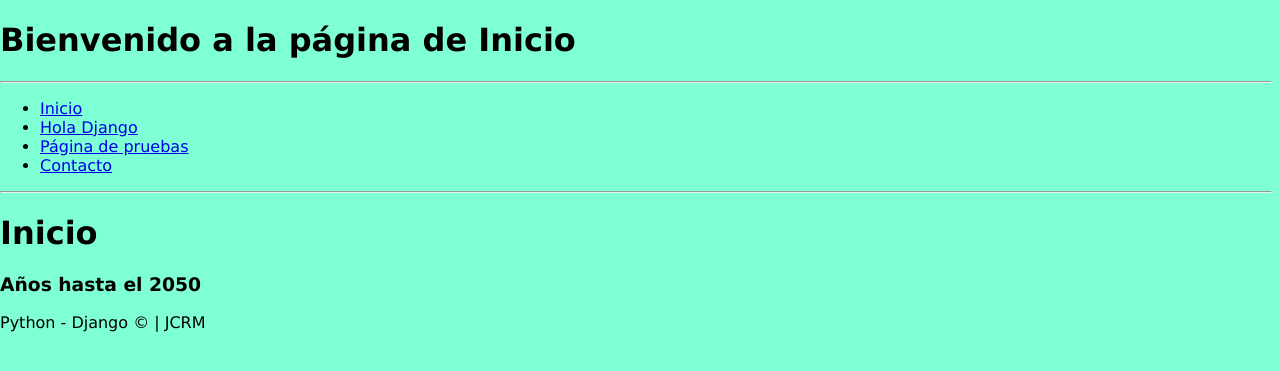
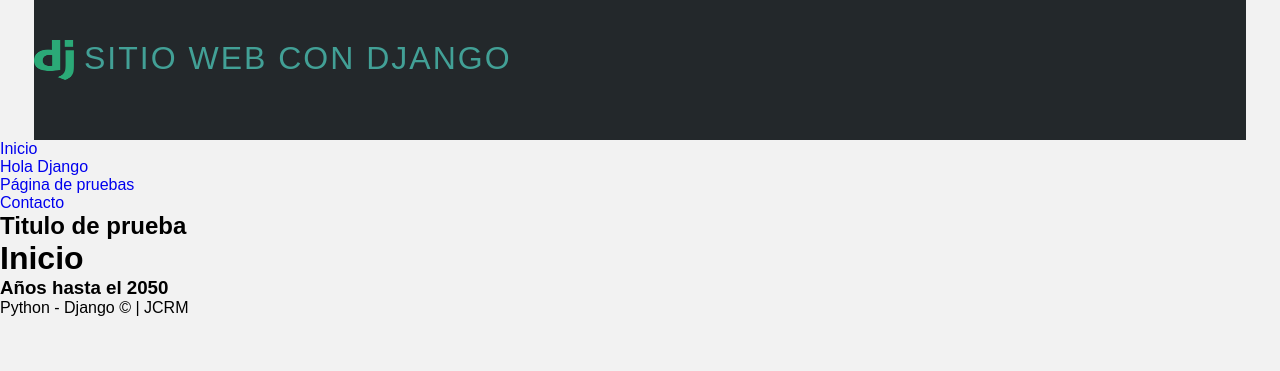
Before and after one commit to jcarlosMariscal/JCRM-9A-DDI-DGS-P2, a Django app: page / in a window 1280 px wide. Shown: the top 371 px of the page. Run offline with Django 3.2, Linux system fonts and the light colour scheme.

Commit message:
clase 07-07-2022 - Html y Css

```diff
--- a/prDjango01/miapp/static/css/style.css
+++ b/prDjango01/miapp/static/css/style.css
@@ -1,8 +1,34 @@
+/* Estilos generales */
 *{
-    padding-top: 0;
-    margin-left: 0;
+    margin: 0px;
+    padding: 0px;
+    font-family: sans-serif, Arial, Helvetica;
+    text-decoration: none;
 }
 body{
-    font-family: Verdana, Geneva, Tahoma, sans-serif;
-    background-color: aquamarine;
+    background-color: #f2f2f2;
 }
+
+/* Estilos de la cabecera */
+header{
+    width: 1212px;
+    height: 140px;
+    background-color: #23282B;
+    margin: 0px auto;
+}
+#logotipo{
+    padding-top: 40px;
+}
+#logotipo h1{
+    display: block;
+    letter-spacing: 2px;
+    text-transform: uppercase;
+    font-weight: normal;
+    color: #42A096;
+}
+#logotipo img{
+    width: 40px;
+    height: 40px;
+    float: left;
+    margin-right: 10px;
+}
--- a/prDjango01/miapp/templates/layout.html
+++ b/prDjango01/miapp/templates/layout.html
@@ -16,17 +16,25 @@
     </title>
 </head>
 <body>
-    <h1>Bienvenido a la página de Inicio</h1>
-    <hr>
+    <!-- CABECERA DE LA PÁGINA -->
+    <header>
+        <div id="logotipo">
+            <!-- Logo de Django -->
+            <img src="{% static 'img/logo.png' %}" alt="">
+            <h1>Sitio Web con Django</h1>
+        </div>
+    </header>
+    <nav>
         <ul>
             <li><a href="/inicio">Inicio</a></li>
             <li><a href="/hola-django">Hola Django</a>
             <li><a href="/pagina-pruebas">Página de pruebas</a></li>
             <li><a href="/contacto">Contacto</a></li>
         </ul>
-    <hr>
+    </nav>
 
     <div id="content">
+        <h2 class="title">Titulo de prueba</h2>
         {% block content %}
             <!--Código que viene de Templates-->
             <strong>Contenido del bloque original !!!</strong>
```
Also changed, not shown: prDjango01/miapp/static/img/logo.png (added). Lines whose indentation alone changed are shown as unchanged.
